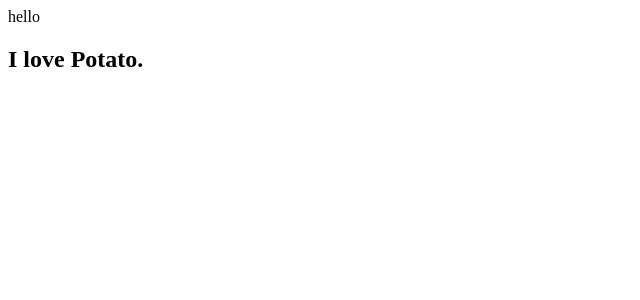
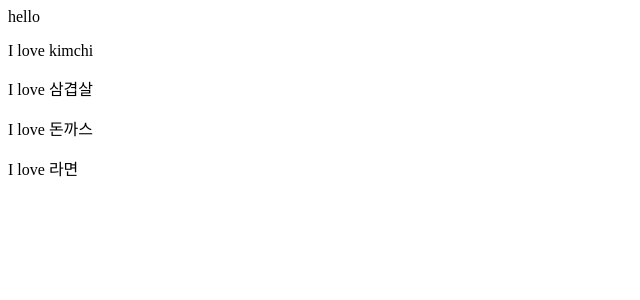
Before and after one commit to dinomoon/movie_app, a React (Create React App) app: page / in a window 1280 px wide. Shown: the top 300 px of the page, without its empty margins (0-640 px from the left). Built offline with nearby package versions, Linux system fonts and the light colour scheme.

Commit message:
Reusable Components with JSX + Props

```diff
--- a/src/App.js
+++ b/src/App.js
@@ -1,11 +1,20 @@
 import React, { Fragment } from "react";
-import Potato from "./Potato";
+
+// function Potato(props) {
+//   return <p>I love {props.favorite}</p>;
+// }
+function Potato({ favorite }) {
+  return <p>I love {favorite}</p>;
+}
 
 function App() {
   return (
     <Fragment>
       <div className="App">hello</div>
-      <Potato />
+      <Potato favorite="kimchi" />
+      <Potato favorite="삼겹살" />
+      <Potato favorite="돈까스" />
+      <Potato favorite="라면" />
     </Fragment>
   );
 }
--- a/src/Potato.js
+++ /dev/null
@@ -1,7 +0,0 @@
-import React from "react";
-
-function Potato() {
-  return <h2>I love Potato.</h2>;
-}
-
-export default Potato;
```
Also changed, not shown: 1 other file (tests, documents, lock files or other folders).
